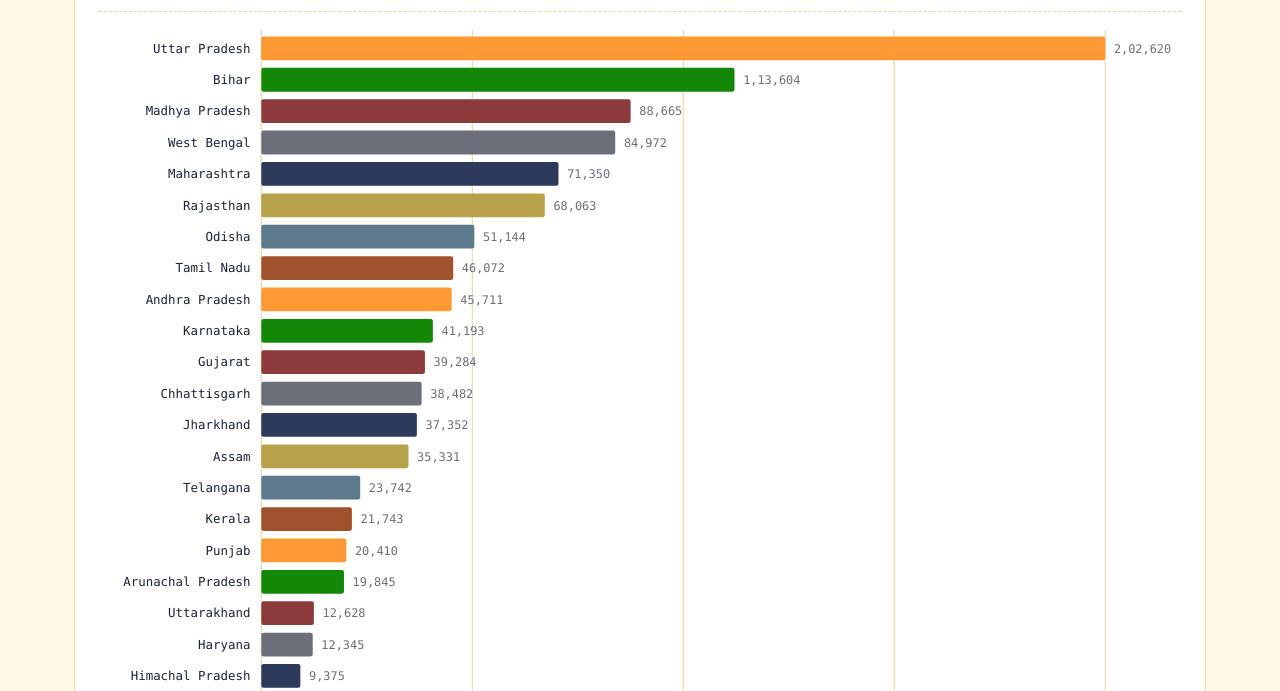
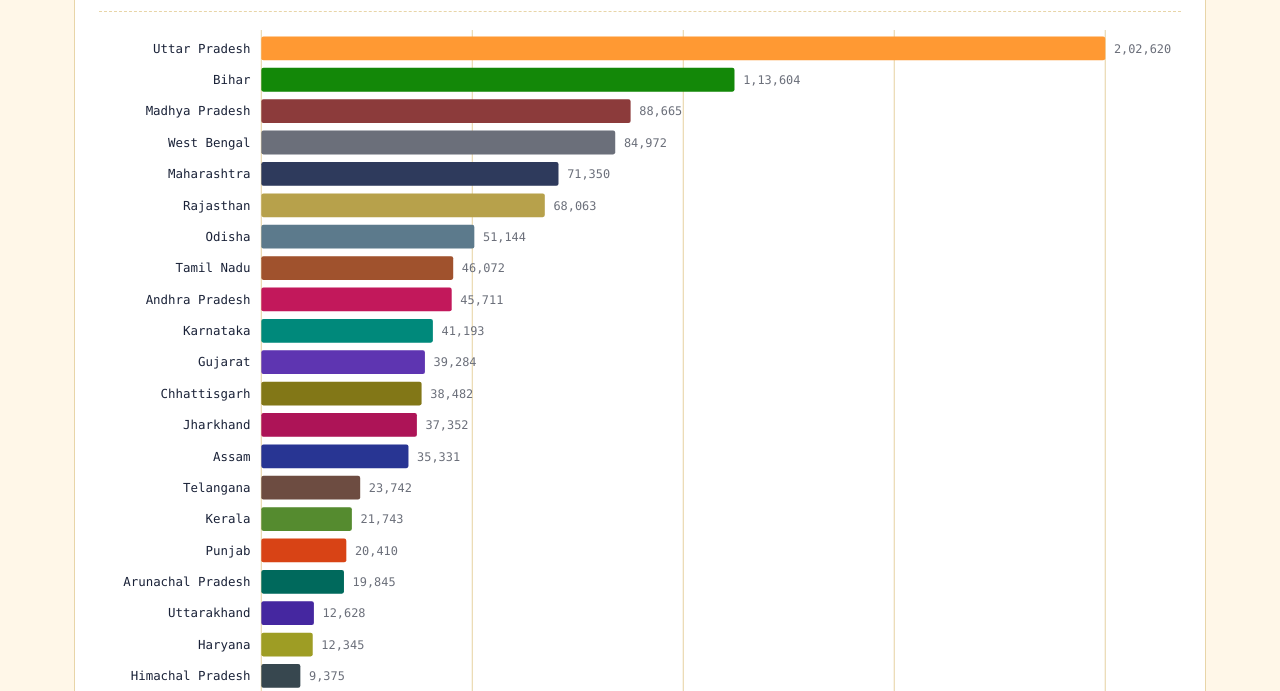
Before and after one commit to tanerkk7/India-Transfer, a plain HTML site: page index.html in a window 1280 px wide. Shown: the part 669-1360 px from the top of the page. Drawn offline with Linux system fonts and the light colour scheme.

Commit message:
Add files via upload

```diff
--- a/index.html
+++ b/index.html
@@ -398,7 +398,10 @@
   const DATA = RAW.data; // data[state][year][category] = [account, revised, budget]
   const VAL_IDX = {account:0, revised:1, budget:2};
 
-  const STATE_COLORS = ["#FF9933","#138808","#8C3B3B","#6B6F7A","#2E3A5C","#B7A14B","#5C7A8C","#A0522D"];
+const STATE_COLORS = ["#FF9933","#138808","#8C3B3B","#6B6F7A","#2E3A5C","#B7A14B","#5C7A8C","#A0522D",
+    "#C2185B","#00897B","#5E35B1","#827717","#AD1457","#283593","#6D4C41","#558B2F",
+    "#D84315","#00695C","#4527A0","#9E9D24","#37474F","#BF360C","#1565C0","#7B1FA2",
+    "#33691E","#E65100","#0277BD","#4E342E","#F9A825","#26A69A","#8D6E63"];
 
   let state = {
     year: YEARS[YEARS.length-3], // most recent year that still has closed "Account" figures
@@ -462,7 +465,6 @@
       if(state.trendStates.includes(s)){
         state.trendStates = state.trendStates.filter(x=>x!==s);
       } else {
-        if(state.trendStates.length >= 8){ return; }
         state.trendStates.push(s);
       }
       b.classList.toggle('active');
```
